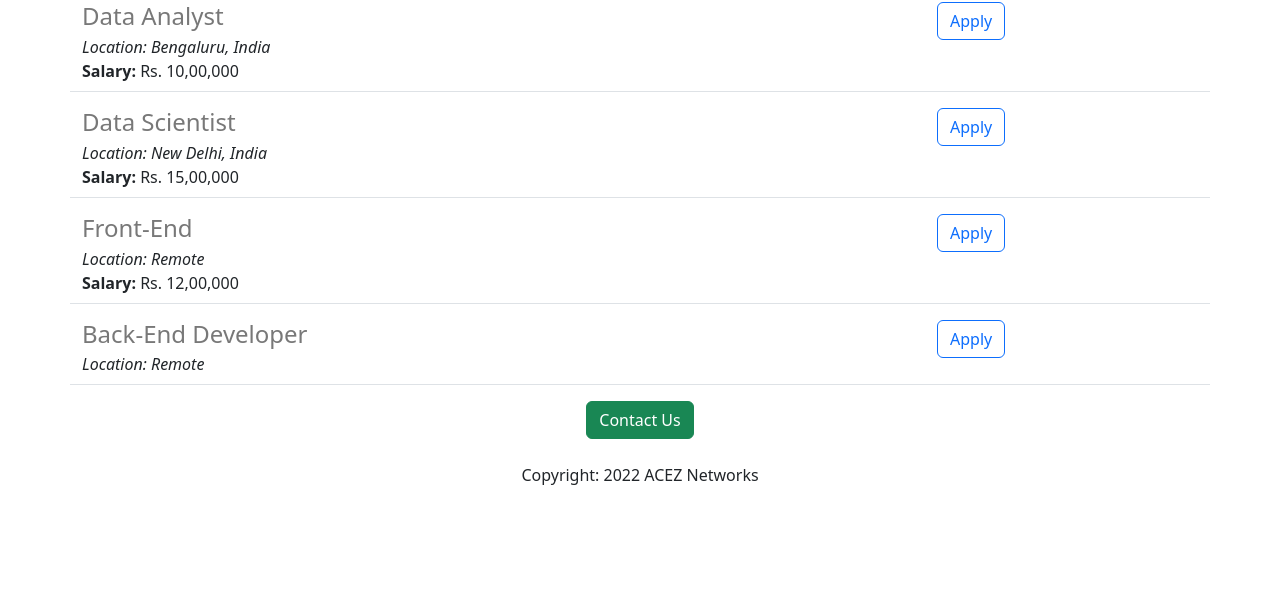
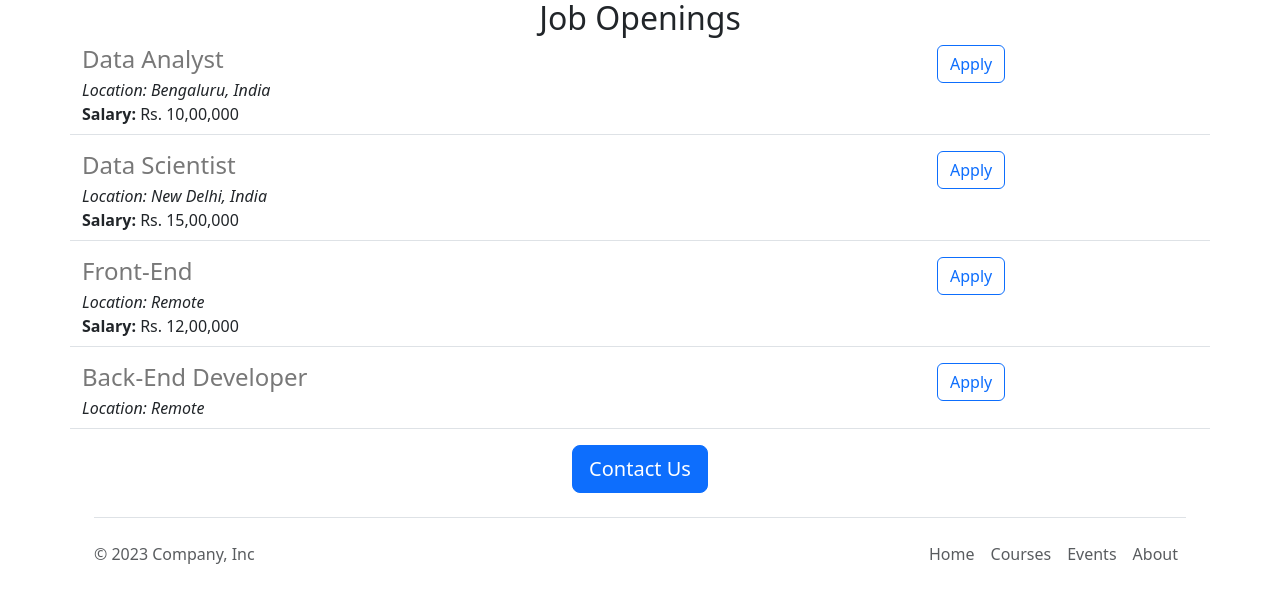
Before and after one commit to adikaushik4/Aditya-Carrer-s-Website-v2, a Flask app: page / in a window 1280 px wide. Shown: the part 753-1367 px from the top of the page. Before the commit the page ends 1238 px from the top, so only its background shows below. Run offline with Flask 2, Linux system fonts and the light colour scheme.

Commit message:
Functional & Aesthetics

```diff
--- /dev/null
+++ b/templates/footer.html
@@ -0,0 +1,17 @@
+<div class="container">
+  <footer class="d-flex flex-wrap justify-content-between align-items-center py-3 my-4 border-top">
+    <p class="col-md-4 mb-0 text-body-secondary">&copy; 2023 Company, Inc</p>
+
+    <a href="/" class="col-md-4 d-flex align-items-center justify-content-center mb-3 mb-md-0 me-md-auto link-body-emphasis text-decoration-none">
+      <svg class="bi me-2" width="40" height="32"><use xlink:href="#bootstrap"/></svg>
+    </a>
+
+    <ul class="nav col-md-4 justify-content-end">
+      <li class="nav-item"><a href="https://www.jovian.ai" class="nav-link px-2 text-body-secondary">Home</a></li>
+      <li class="nav-item"><a href="https://jovian.ai/learn" class="nav-link px-2 text-body-secondary">Courses</a></li>
+
+      <li class="nav-item"><a target="_blank" href="https://jovian.ai/events" class="nav-link px-2 text-body-secondary">Events</a></li>
+      <li class="nav-item"><a href="https://jovian.ai/about" class="nav-link px-2 text-body-secondary">About</a></li>
+    </ul>
+  </footer>
+</div>
--- a/templates/home.html
+++ b/templates/home.html
@@ -13,6 +13,8 @@
       #banner{
         height: 360px;
         width: 100%;
+        object-fit:cover;
+        margin-bottom: 16px;
       }
     </style>
 
@@ -20,18 +22,24 @@
   </head>
 
   <body>
+    {%include 'nav.html'%}
+    <img class= "img-fluid" id= "banner" src = "https://jovianjobwebsite.adikaushik4.repl.co/static/banner.jpg"
+      ">
 
     <div class = "container">
       <h1 class="text-center" mt-2 mb-4>
         {{company_name}} Careers
       </h1>
 
-      <img class= "img-fluid" id= "banner" src = "https://jovianjobwebsite.adikaushik4.repl.co/static/banner.jpg"
-      ">
-      <h2 class="text-center mt-2 mb-4>About Jovian</h2>
+      <div class="row" style ="margin-bottom:16px">
+        <div class = "col-md-6">
       <p class ="lead">
         Lorem ipsum dolor sit amet, consectetur adipiscing elit, sed do eiusmod tempor incididunt ut labore et dolore magna aliqua. Ut enim ad minim veniam, quis nostrud exercitation ullamco laboris nisi ut aliquip ex ea commodo consequat. Duis aute irure dolor in reprehenderit in voluptate velit esse cillum dolore eu fugiat nulla pariatur. Excepteur sint occaecat cupidatat non proident, sunt in culpa qui officia deserunt mollit anim id est laborum.
       </p>
+        </div>
+        <div class="d-none d-md-block col-md-6">
+        <img src="/static/annie-spratt-QckxruozjRg-unsplash.jpg" style = "height: 320px; border-radius:4px;">
+      </div>
 
       <h2 class="text-center" mt-2 mb-4>Job Openings</h2>
       <div>
@@ -42,11 +50,11 @@
       </div>
 
       <div class ="text-center">
-      <button class="btn btn-success" class="btn btn-primary btn-lg">Contact Us</button>
+      <a href=class="https://unsplash.com/" btn btn-success" class="btn btn-primary btn-lg">Contact Us</a>
 
-        <p class= "mt-4">Copyright: 2022 ACEZ Networks</p>
       </div>
     </div>
+    {%include 'footer.html'%}
   </body>
 
 </html>
--- a/templates/jobitem.html
+++ b/templates/jobitem.html
@@ -14,6 +14,6 @@
     {% endif %}
   </div>
   <div class="col-3" >
-    <button type="button" class="btn btn-outline-primary">Apply</button>
+    <a href="mailto:adikaushik4@outlook.com? subject=Application for{{job['title']}}" type="button" class="btn btn-outline-primary">Apply</a>
   </div>
 </div>
--- /dev/null
+++ b/templates/nav.html
@@ -0,0 +1,10 @@
+<nav class="navbar shadow-sm fixed-top bg-white">
+  <div class="container-fluid">
+    <a class="navbar-brand" href="#">
+      <img src="/static/logo.svg" alt="Logo" width="30" height="24" class="d-inline-block align-text-top">
+      Aditya
+    </a>
+  </div>
+</nav>
+
+<div style="heigh: 56px;"></div>
```
Also changed, not shown: static/logo.svg (added), 1 other file.
